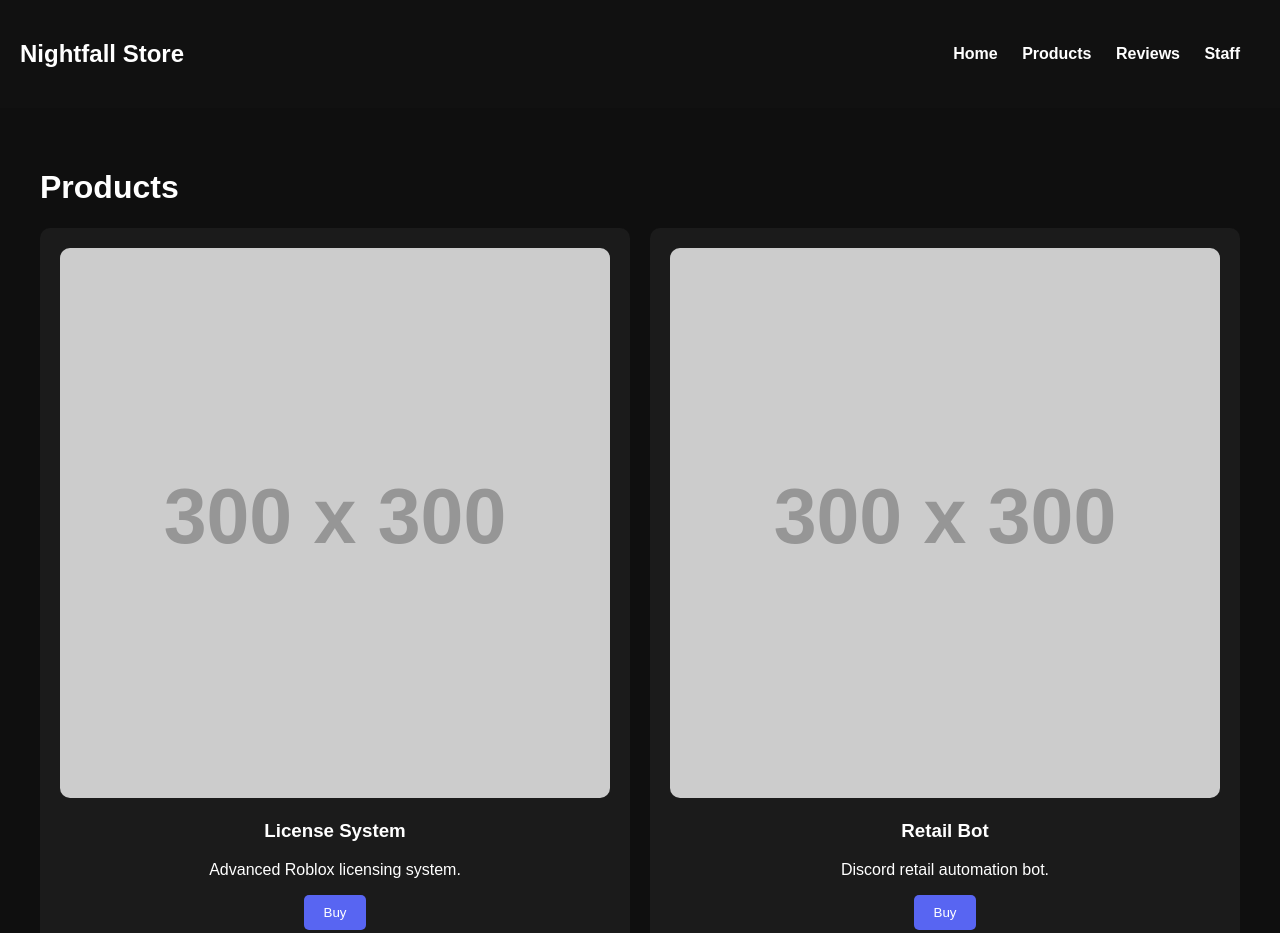
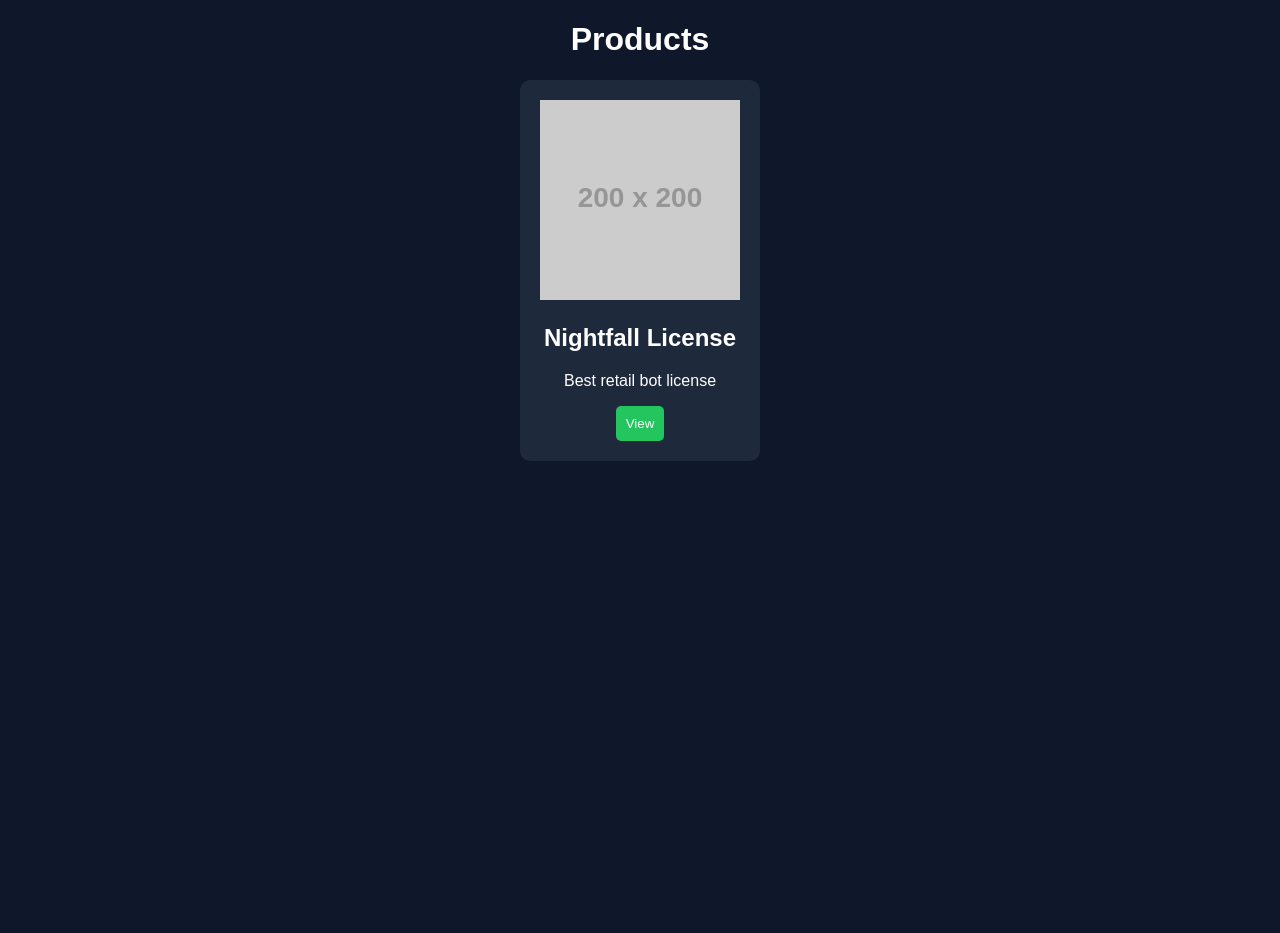
Before and after one commit to jasminarifovic82-a11y/nightfall-service, a plain HTML site: page products.html in a window 1280 px wide. After the commit the page ends 800 px from the top, so only its background shows below. Drawn offline with Linux system fonts and the light colour scheme.

Commit message:
Add files via upload

```diff
--- a/products.html
+++ b/products.html
@@ -1,46 +1,30 @@
 <!DOCTYPE html>
 <html>
 <head>
-<title>Products</title>
+<title>Products - Nightfall</title>
 <link rel="stylesheet" href="style.css">
 </head>
 
 <body>
 
-<header>
-<h2>Nightfall Store</h2>
-
-<nav>
-<a href="index.html">Home</a>
-<a href="products.html">Products</a>
-<a href="reviews.html">Reviews</a>
-<a href="staff.html">Staff</a>
-</nav>
-</header>
-
-<div class="container">
-
 <h1>Products</h1>
 
-<div class="product-grid">
+<div class="products">
 
-<div class="product-card">
-<img src="https://via.placeholder.com/300">
-<h3>License System</h3>
-<p>Advanced Roblox licensing system.</p>
-<button onclick="window.open('https://www.roblox.com')">Buy</button>
-</div>
-
-<div class="product-card">
-<img src="https://via.placeholder.com/300">
-<h3>Retail Bot</h3>
-<p>Discord retail automation bot.</p>
-<button onclick="window.open('https://www.roblox.com')">Buy</button>
+<div class="product">
+<img src="https://via.placeholder.com/200">
+<h2>Nightfall License</h2>
+<p>Best retail bot license</p>
+<button onclick="viewProduct('license1')">View</button>
 </div>
 
 </div>
 
-</div>
+<script>
+function viewProduct(id){
+window.location.href = "product.html?id=" + id;
+}
+</script>
 
 </body>
 </html>
--- a/style.css
+++ b/style.css
@@ -1,63 +1,28 @@
-body{
-font-family: Arial;
-margin:0;
-background:#0f0f0f;
-color:white;
+body {
+  font-family: Arial;
+  background: #0f172a;
+  color: white;
+  text-align: center;
 }
 
-header{
-background:#111;
-padding:20px;
-display:flex;
-justify-content:space-between;
-align-items:center;
+.products {
+  display: flex;
+  justify-content: center;
+  gap: 20px;
 }
 
-nav a{
-color:white;
-margin-right:20px;
-text-decoration:none;
-font-weight:bold;
+.product {
+  background: #1e293b;
+  padding: 20px;
+  border-radius: 10px;
+  width: 200px;
 }
 
-.container{
-padding:40px;
+button {
+  background: #22c55e;
+  border: none;
+  padding: 10px;
+  color: white;
+  cursor: pointer;
+  border-radius: 5px;
 }
-
-.product-grid{
-display:grid;
-grid-template-columns:repeat(auto-fit,minmax(250px,1fr));
-gap:20px;
-}
-
-.product-card{
-background:#1b1b1b;
-padding:20px;
-border-radius:10px;
-text-align:center;
-}
-
-.product-card img{
-width:100%;
-border-radius:10px;
-}
-
-button{
-background:#5865F2;
-border:none;
-padding:10px 20px;
-color:white;
-border-radius:5px;
-cursor:pointer;
-}
-
-button:hover{
-background:#4752c4;
-}
-
-.review{
-background:#1b1b1b;
-padding:15px;
-border-radius:8px;
-margin-bottom:15px;
-}
```
Also changed, not shown: product.html (added, +41 -0 lines).
